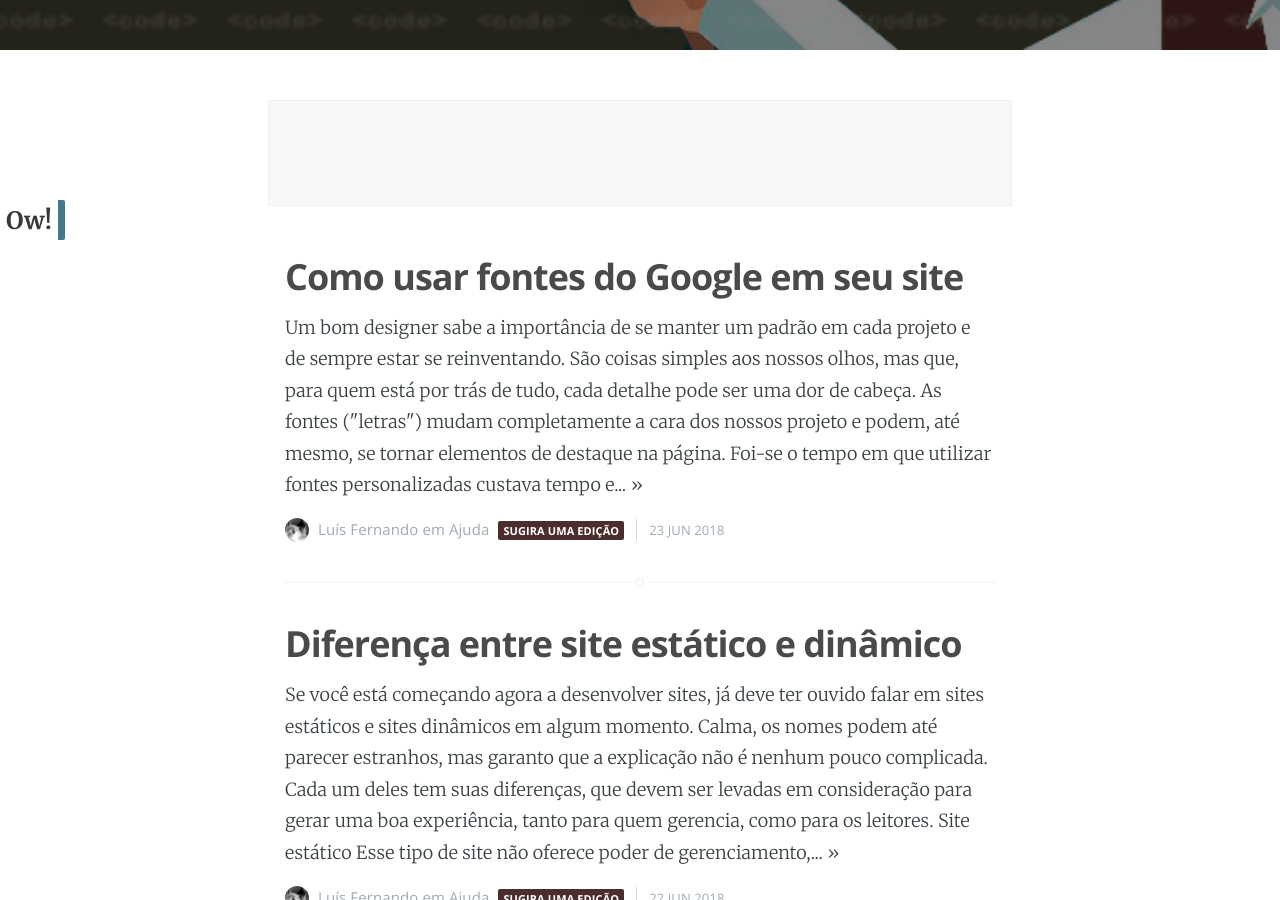
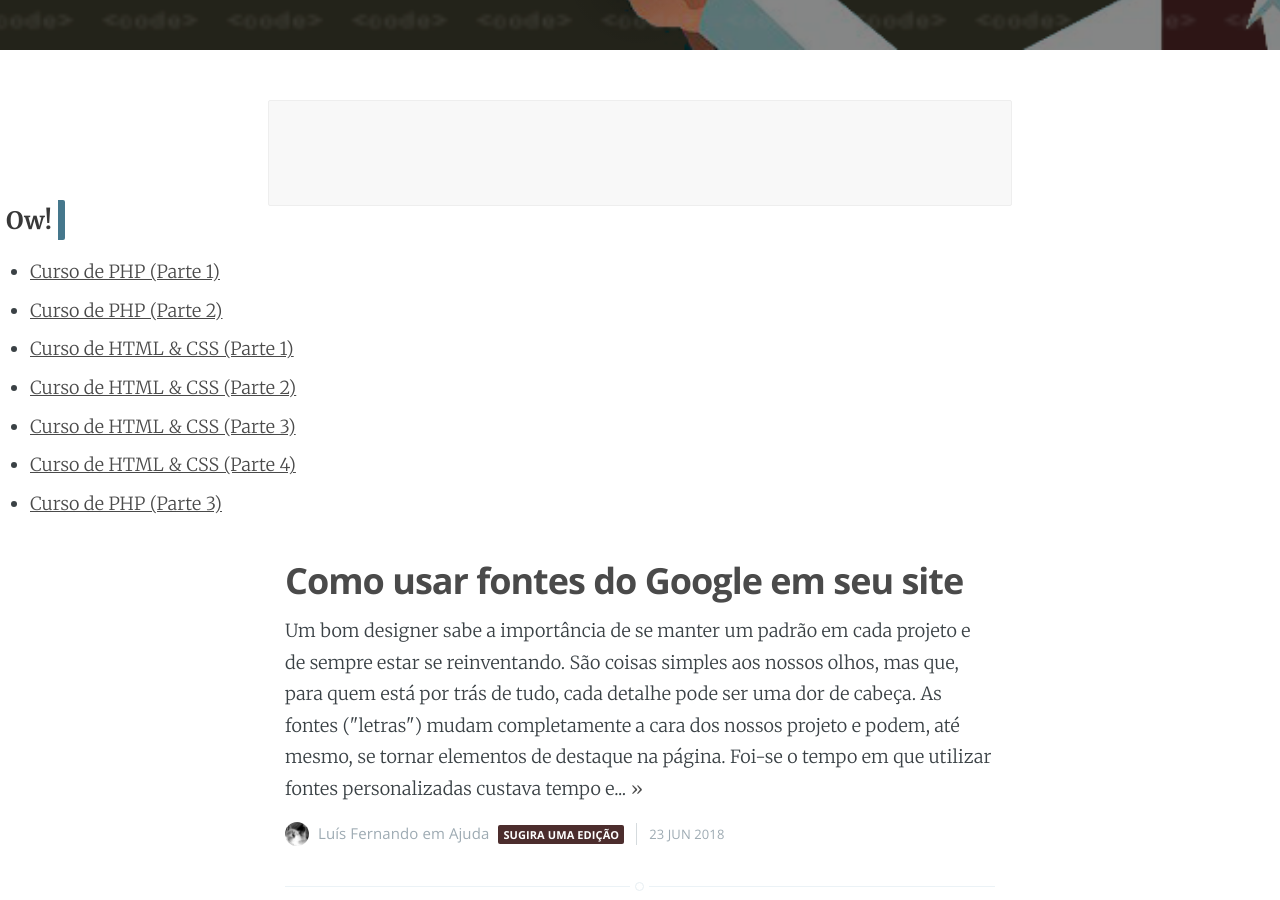
Before and after one commit to EnVolte/envolte.github.io, a Jekyll site: the page built from index.html, in a window 1280 px wide and 900 px high, scrolled down 535 px. Built offline with Jekyll 4.4.1, drawn with Linux system fonts in a browser that asks for light colours; the list of posts is cut into pages by our own code.

Commit message:
Update index.html

```diff
--- a/index.html
+++ b/index.html
@@ -56,6 +56,26 @@ about: 'about.html'
 
 
 
+
+
+
+	<ul>
+  {% for curso in site.cursos %}
+    <li>
+      <a href="{{ curso.url }}">{{ curso.title }}</a>
+    </li>
+  {% endfor %}
+</ul>
+
+
+
+
+
+
+
+
+
+
     <div class="extra-pagination inner">
         {% include pagination.html %}
     </div>
```
